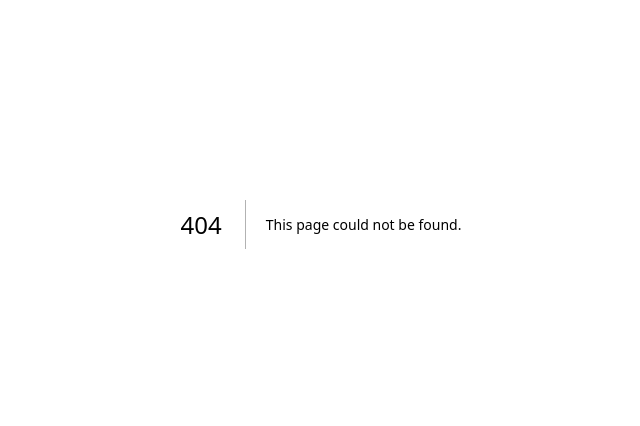
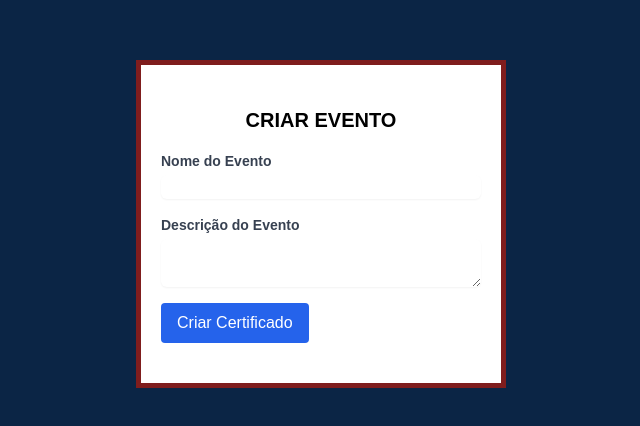
Before and after one commit to TeteuTias/dadg-certificates, a Next.js app: page /criarEvento in a window 1280 px wide. Before the commit this address had no page. Shown: the part 176-602 px from the top of the page, without its empty margins (319-959 px from the left). Built offline with nearby package versions, Linux system fonts and the light colour scheme.

Commit message:
criação de eventos

```diff
--- /dev/null
+++ b/app/api/put/createNewEvent/route.ts
@@ -0,0 +1,21 @@
+import { NextResponse } from "next/server"
+import CreateNewEvent from "@/lib/models/src/certificatesHandler/put/CreateNewEvent";
+
+export async function PUT(request: Request) {
+
+    const formData = await request.formData();
+    const eventName = formData.get("eventName")
+    const eventDescription = formData.get("eventDescription")
+
+    if (!eventName || eventName == undefined || typeof eventName !== "string") {
+        return NextResponse.json({ message: "Forneça o nome do evento." }, { status: 500 })
+    }
+
+    if (!eventDescription || eventDescription == undefined || typeof eventDescription !== "string") {
+        return NextResponse.json({ message: "Forneça a descrição do evento." }, { status: 500 })
+    }
+
+    await CreateNewEvent({ eventDescription: eventDescription, eventName: eventName })
+
+    return NextResponse.json({ message: "Evento adicionado com sucesso!" })
+}
--- /dev/null
+++ b/app/criarEvento/page.tsx
@@ -0,0 +1,138 @@
+"use client"
+import { IEventCertificate } from "@/lib/models/EventCertificateModel"
+import React, { useState } from 'react';
+import ModalAction from "@/components/ModalAction";
+import { IModalProps } from "@/components/ModalAction";
+
+//
+//
+export default function Page() {
+    return (
+        <main className="flex items-center content-center justify-center h-svh bg-[#0B2545]">
+            <div className="w-fit">
+                <CreateEventCertificateForm />
+            </div>
+        </main>
+    )
+}
+
+const CreateEventCertificateForm: React.FC = () => {
+    const [eventName, setEventName] = useState('');
+    const [eventDescription, setEventDescription] = useState('');
+
+
+    const [modalOpenProps, setModalOpenProps] = useState<IModalProps & { isOpen: boolean }>({
+        title: "Atenção",
+        emoji: "",
+        text: "Você está prestes a criar um Evento. Deseja continuar?",
+        isOpen: false,
+        buttons:
+            [
+                {
+                    label: "", action: () => setModalOpenProps((prev) => ({ ...prev, isOpen: false })),
+                }
+            ]
+    })
+
+    const toggleModalOpenProps = (newState: Partial<IModalProps & { isOpen: boolean }>) => {
+        setModalOpenProps((prev) => ({ ...prev, ...newState }))
+    }
+
+
+
+    const handleSubmit = async (e: React.FormEvent<HTMLFormElement>) => {
+        e.preventDefault();
+
+
+        const formData = new FormData()
+        formData.append("eventName", eventName)
+        formData.append("eventDescription", eventDescription)
+
+
+        // Aqui você pode fazer a chamada à sua API que insere o documento no MongoDB
+
+        const data = await fetch("/api/put/createNewEvent/", {
+            method: "PUT",
+            body: formData
+        })
+
+        if (!data.ok) {
+            const dataJson: { message: string } = await data.json()
+            toggleModalOpenProps({
+                text: dataJson.message,
+                isOpen: true,
+                buttons: [
+                    {
+                        label: "Fechar",
+                        action: () => toggleModalOpenProps({ isOpen: false })
+                    }
+                ]
+
+            })
+            return;
+        }
+
+        const dataJson: { message: string } = await data.json()
+        toggleModalOpenProps({
+            text: dataJson.message,
+            isOpen: true,
+            buttons: [
+                {
+                    label: "Obrigado(a)!",
+                    action: () => toggleModalOpenProps({ isOpen: false })
+                }
+            ]
+
+        })
+
+        // Limpa os campos do formulário (opcional)
+        setEventName('');
+        setEventDescription('');
+
+    };
+
+    return (
+        <>
+            {
+                modalOpenProps.isOpen &&
+                <ModalAction {...modalOpenProps} />
+            }
+            <div className="w-full py-[40px] px-[20px] bg-white border-[5px] border-red-900">
+                <h1 className="font-extrabold mb-4 text-center text-[20px] max-w-80 min-w-80 ">CRIAR EVENTO</h1>
+                <form onSubmit={handleSubmit}>
+                    <div className="mb-4">
+                        <label htmlFor="eventName" className="block text-sm font-extrabold text-gray-700">
+                            Nome do Evento
+                        </label>
+                        <input
+                            type="text"
+                            id="eventName"
+                            className="mt-1 block w-full rounded-md border-gray-300 shadow-sm focus:border-indigo-500 focus:ring-indigo-500"
+                            value={eventName}
+                            onChange={(e) => setEventName(e.target.value)}
+                            required
+                        />
+                    </div>
+                    <div className="mb-4">
+                        <label htmlFor="eventDescription" className="block text-sm font-extrabold text-gray-700">
+                            Descrição do Evento
+                        </label>
+                        <textarea
+                            id="eventDescription"
+                            className="mt-1 block w-full rounded-md border-gray-300 shadow-sm focus:border-indigo-500 focus:ring-indigo-500 border-black"
+                            value={eventDescription}
+                            onChange={(e) => setEventDescription(e.target.value)}
+                            required
+                        />
+                    </div>
+                    <button
+                        type="submit"
+                        className="px-4 py-2 bg-blue-600 text-white rounded hover:bg-blue-700"
+                    >
+                        Criar Certificado
+                    </button>
+                </form>
+            </div>
+        </>
+    );
+};
--- a/app/page.tsx
+++ b/app/page.tsx
@@ -1,6 +1,8 @@
 "use client"
 import Link from "next/link";
 import { PoppinsFontLib } from "@/public/fonts/lib/Poppins";
+import React, { useState } from "react";
+
 
 export default function Home() {
 
@@ -11,10 +13,13 @@ export default function Home() {
       <main className="flex flex-col gap-8 row-start-2 items-center sm:items-start">
         <h1 className="w-full text-center text-[50px] text-white">Escolha uma Opção</h1>
         <div className="w-full">
-        <article className="flex justify-center items-center gap-4">
-          <Card title="Eventos" path="/todosEventos/" />
-          <Card title="Certificados" path="/todosCertificados/allCertificates" />
-        </article>
+          <article className="flex justify-center items-center gap-4">
+            <Card title="Certificados" path="/todosCertificados/allCertificates" />
+            <ExpansiveCard title="Eventos">
+              <Card title="Ver Eventos" path="/todosEventos/" />
+              <Card title="Criar Eventos" path="/criarEvento/" />
+            </ExpansiveCard>
+          </article>
         </div>
 
       </main>
@@ -22,13 +27,52 @@ export default function Home() {
     </div>
   );
 }
+
+const ExpansiveCard: React.FC<{ title: string, children: React.ReactNode }> = ({ title, children }) => {
+
+  const [isOpen, setIsOpen] = useState<boolean>(false)
+
+  const toggleIsOpen = () => {
+    setIsOpen((prev) => !prev)
+  }
+
+  return (
+    <div>
+
+      < main className=" w-full">
+        <div className="bg-[#eef4ed] p-10 border-b-[7px] border-r-[7px] border-b-black border-r-black cursor-pointer" onClick={toggleIsOpen}>
+          <div className="text-center">
+            <h1 className="font-extrabold">{title}</h1>
+          </div>
+          <div>
+          </div>
+        </div>
+      </main>
+
+      {
+        isOpen &&
+        <main className="flex items-center content-center justify-center align-center w-full absolute inset-0 bg-yellow-900/70">
+          <article className="flex flex-col justify-center items-center gap-4">
+            <div className="cursor-pointer" onClick={toggleIsOpen}>
+              <p className="font-extrabold bg-white px-5">FECHAR</p>
+            </div>
+            <div className="flex flex-row space-x-3">
+              {React.Children.map(children, (child) => child)}
+            </div>
+          </article>
+        </main>
+      }
+
+
+    </div >
+  )
+}
+
 const Card: React.FC<{ title: string, path: string }> = ({ title, path }) => {
   return (
     <Link href={path} prefetch={true} className=" w-full">
-      <div className="bg-[#eef4ed] p-10 border-b-[7px] border-r-[7px] border-b-black border-r-black ">
-        <div className="text-center">
-          <h1 className="font-extrabold">{title}</h1>
-        </div>
+      <div className="flex items-center justify-center align-center content-center bg-[#eef4ed] p-10 border-b-[7px] border-r-[7px] border-b-black border-r-black max-h-[60px] min-h-[60px]">
+        <h1 className="font-extrabold w-full text-center">{title}</h1>
         <div>
         </div>
       </div>
--- /dev/null
+++ b/components/ModalAction.tsx
@@ -0,0 +1,41 @@
+"use client"
+import React from 'react';
+// a diferenca e que esse aceita varios parametros, diferente do outro!!
+export interface IModalProps {
+    title: string;
+    emoji: string;
+    text: string;
+    buttons: Array<{ label: string, action: () => void, styleButton?: React.CSSProperties }>;
+}
+
+const ModalAction: React.FC<IModalProps> = ({ title, text, buttons, emoji }) => {
+    return (
+        <div className="fixed inset-0 z-50 flex items-center justify-center bg-[#FEFAE0] bg-opacity-75">
+            <div className="max-w-[95%] md:max-w-md w-full bg-white">
+                <div className="flex flex-row content-center p-2 border-[2.8px] border-[#283618] ">
+                    <div className='ml-2 flex flex-row space-x-1'>
+                        <p className="text-xl font-bold text-black">{emoji}</p>
+                        <p className="text-xl font-bold text-black">{title}</p>
+                    </div>
+                </div>
+                <div className=" border-[2.8px] border-[#283618] border-t-[0px]  p-5">
+                    <p className="mb-6 text-left ">{text}</p>
+                    <div className="flex justify-start space-x-4">
+                        {buttons.map((button, index) => (
+                            <button
+                                key={index}
+                                onClick={button.action}
+                                style={button.styleButton}
+                                className="bg-red-500 text-black px-4 py-2 hover:bg-red-600 border-[2.5px] border-black"
+                            >
+                                {button.label}
+                            </button>
+                        ))}
+                    </div>
+                </div>
+            </div>
+        </div>
+    );
+};
+
+export default ModalAction;
--- /dev/null
+++ b/lib/models/src/certificatesHandler/put/CreateNewEvent.ts
@@ -0,0 +1,10 @@
+import { IEventCertificate } from "@/lib/models/EventCertificateModel";
+import { connectToDatabase } from "@/lib/mongodb";
+import EventCertificateModel from "@/lib/models/EventCertificateModel";
+
+export default async function CreateNewEvent(props: Omit<IEventCertificate, "_id">) {
+    await connectToDatabase()
+    const newData = await new EventCertificateModel({ ...props })
+    await newData.save()
+
+}
```
